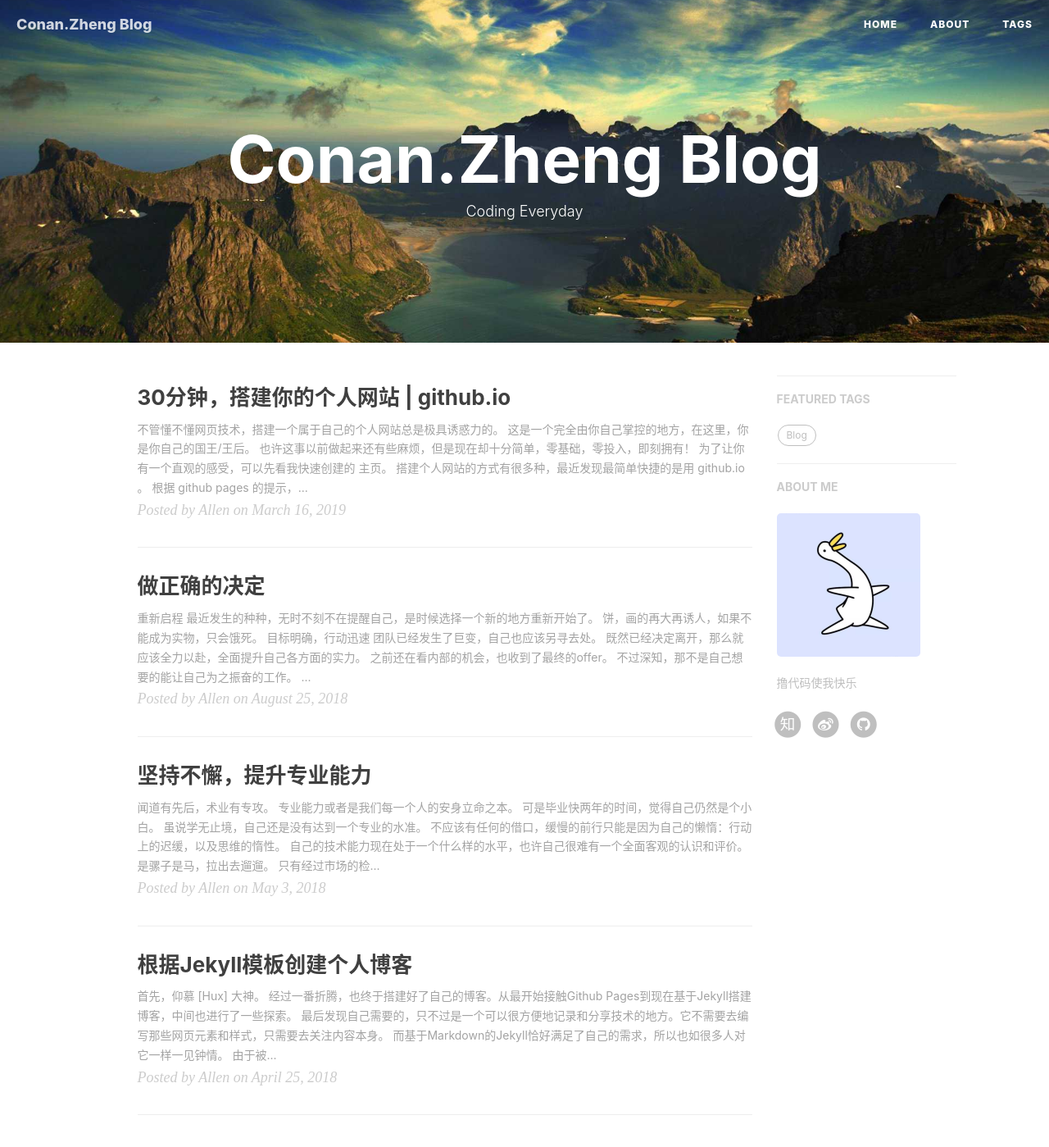
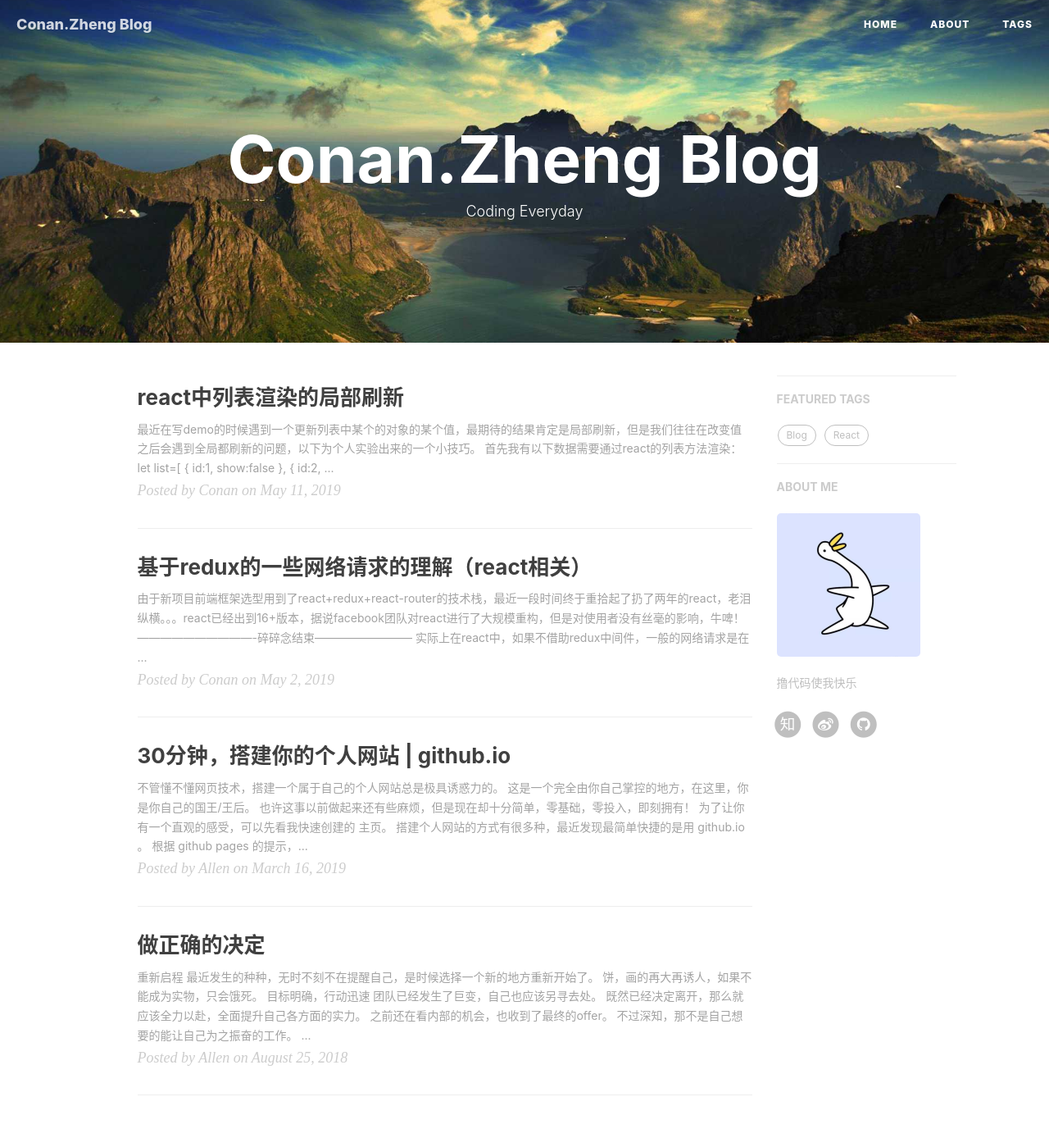
Before and after one commit to Marionettee/ConanZzz.github.io, a Jekyll site: the page built from index.html, in a window 1280 px wide and 1400 px high. Shown: the whole window at 82% size. Built offline with Jekyll 4.4.1, drawn with Linux system fonts in a browser that asks for light colours; nearby versions of some CDN libraries; the list of posts is cut into pages by our own code; comment, search, counter and statistics services are not loaded.

Commit message:
add two blogs

````diff
--- a/_config.yml
+++ b/_config.yml
@@ -10,7 +10,7 @@ baseurl: ""
 
 # SNS settings
 RSS: false
-weibo_username:     -米兰的风吹透米兰的巷
+weibo_username:     2998051501
 zhihu_username:     ConanZzz
 github_username:    Marionettee
 linkedin_username:
--- a/_posts/2018-04-25-build-blog-based-on-jekull-theme.markdown
+++ /dev/null
@@ -1,33 +0,0 @@
----
-layout:       post
-title:        "根据Jekyll模板创建个人博客"
-date:         2018-04-25
-author:       "Allen"
-header-img:   "img/in-post/build-blog-with-jekyll-theme/jekyll-theme.png"
-header-mask:  0.7
-catalog:      false
-multilingual: false
-tags:
-    - Jekyll
-    - Blog
----
-
-首先，仰慕 [[Hux]](https://huangxuan.me/) 大神。
-
-经过一番折腾，也终于搭建好了自己的博客。从最开始接触Github Pages到现在基于Jekyll搭建博客，中间也进行了一些探索。
-
-最后发现自己需要的，只不过是一个可以很方便地记录和分享技术的地方。它不需要去编写那些网页元素和样式，只需要去关注内容本身。
-
-而基于Markdown的Jekyll恰好满足了自己的需求，所以也如很多人对它一样一见钟情。
-
-由于被墙的原因，在Windows上搭建Jekyll所需环境费了一些周折。在模板的选择上，也因为选择太多，经历了一些反反复复，乱花渐欲迷人眼。
-
-但是功能丰富，富有设计感并且易于修改的模板却凤毛麟角，
-
-经过使用和对比。最终还是选择Hux的模板，大佬就是大佬，很多有用的注释方便了定制。
-
-到现在，它呈现在了眼前，也算是完成了搭建平台的基础工作，尽管以后还是要不断的完善和修改。
-
-希望以后能够多能记录一些技术的想法和总结，促使自己的技术能力不断进步，同时也是对自己写作水平的一个提升。
-
-保持好奇心，保持谦卑，在有趣的技术领域不断向前。
--- a/_posts/2018-05-03-imporve-professional-competence.markdown
+++ /dev/null
@@ -1,50 +0,0 @@
----
-layout:       post
-title:        "坚持不懈，提升专业能力"
-date:         2018-05-03
-author:       "Allen"
-header-img:   "img/in-post/improve-professional-competence/professional-competence.jpg"
-header-mask:  0.7
-catalog:      false
-multilingual: false
-tags:
-    - Blog
----
-
-> 闻道有先后，术业有专攻。
-
-专业能力或者是我们每一个人的安身立命之本。
-
-可是毕业快两年的时间，觉得自己仍然是个小白。
-
-虽说学无止境，自己还是没有达到一个专业的水准。
-
-不应该有任何的借口，缓慢的前行只能是因为自己的懒惰：行动上的迟缓，以及思维的惰性。
-
-自己的技术能力现在处于一个什么样的水平，也许自己很难有一个全面客观的认识和评价。
-
-是骡子是马，拉出去遛遛。
-
-只有经过市场的检验，才能直到自己的真实价值，人才市场会给出最公允的评价。
-
-在公司内外部寻找了一些机会，但是一直也没有音信。
-
-让自己意识到，也许自己并不是那么有竞争力，只是现在的公司和职位蒙蔽了自己的认知。
-
-出来混还是要有真本事的，不论是现在，还是以后去其他的地方。
-
-> 你是有些急功近利的
-
-就像一个很好的同事告诫自己那样。
-
-罗马不是一天建成的，能力也不是能培养的，没有人能够一天成为技术大神。
-
-所以，利用现在手上的各种资源，尤其是宝贵的时间和身边的技术牛人，不断夯实自己的专业基础，提升自己的能力。
-
-想清楚自己到底想做什么样的工作，去什么样的公司。
-
-在招聘网站上找到对应的职位，根据职位的描述，培养相关的能力，让自己成为一个合格的人。
-
-如果直到自己想要什么，却没有得到，只能说明自己还没有努力去争取。
-
-积跬步，方能行千里。
--- /dev/null
+++ b/_posts/2019-05-02-react-middleware-to-handle-http-request.markdown
@@ -0,0 +1,33 @@
+---
+layout:       post
+title:        "基于redux的一些网络请求的理解（react相关）"
+date:         2019-05-02
+author:       "Conan"
+header-img:   "img/in-post/build-blog-with-jekyll-theme/jekyll-theme.png"
+header-mask:  0.7
+catalog:      false
+multilingual: false
+tags:
+    - Blog
+    - React
+---
+
+由于新项目前端框架选型用到了react+redux+react-router的技术栈，最近一段时间终于重拾起了扔了两年的react，老泪纵横。。。react已经出到16+版本，据说facebook团队对react进行了大规模重构，但是对使用者没有丝毫的影响，牛啤！
+
+*-------------------------------碎碎念结束--------------------------*
+
+---
+  实际上在react中，如果不借助redux中间件，一般的网络请求是在 componentDidMount 生命周期中触发的，对于为什么是componentDidMount中发请求呢？
+**componentDidMount是官方推荐的用来发网络请求的生命周期**，它是在组件完全挂载之后才会去触发的。因为本人之前的项目有用过Angular5，给我的感觉就像是componentDidMount和angular5中的ngOnInit，那为什么不在constructor中调用呢？合理的解释是因为这个时候组件还未挂载，在这个时候进行一些数据绑定的操作可能会找不到一些相应的DOM，导致报错。
+
+  OK，以上说明了为什么是在componentDidMount中发送网络请求，但实际上在项目中我看到很多人推荐用redux中间件去发送网络请求，以下会介绍我两种中间件。
+
+---
+  1，[redux-thunk](https://github.com/reduxjs/redux-thunk)使用方法详见readme。这个中间件的作用实际是给redux中的dispatch方法做了拓展，dispatch方法本身是接收一个对象的，通过redux-thunk，dispatch方法可以接收一个函数并调用。这个中间件的好处在于我们我们可以在action-creator中去发送请求，而不用写在生命周期函数里面，还有很重要的一点就是方便进行单元测试。但是如果在请求过后需要对response进行复杂的数据处理，写在action-creator中会显得比较臃肿。第二种中间件就是为了处理这种状况的。
+
+  2，[redux-saga](https://github.com/redux-saga/redux-saga)使用方法详见readme。这个中间件实际是将所有异步请求放在一个文件中进行处理，如果有对请求数据进行操作的需求，建议放到这里，但是。。。saga的入门门槛好像有点高，因为他使用到了ES6中的generator函数（说实话我在接触saga之前完全没有用过generator函数），另外就是在error handle方面要用try-catch。以下可供参考：
+  `function* getReq(){
+let res = yield axios.get(url);
+let action = initAction(res.data);
+yield put(action);
+}`
--- /dev/null
+++ b/_posts/2019-05-11-react-partial-render.markdown
@@ -0,0 +1,70 @@
+---
+layout:       post
+title:        "react中列表渲染的局部刷新"
+date:         2019-05-11
+author:       "Conan"
+header-img:   "img/in-post/improve-professional-competence/professional-competence.jpg"
+header-mask:  0.7
+catalog:      false
+multilingual: false
+tags:
+    - Blog
+    - React
+---
+
+最近在写demo的时候遇到一个更新列表中某个的对象的某个值，最期待的结果肯定是局部刷新，但是我们往往在改变值之后会遇到全局都刷新的问题，以下为个人实验出来的一个小技巧。
+
+首先我有以下数据需要通过react的列表方法渲染：
+```js
+let list=[
+    {
+        id:1,
+        show:false
+    },
+    {
+        id:2,
+        show:false
+    },
+    {
+        id:3,
+        show:false
+    }
+]
+```
+我们通过以下react方法进行渲染：
+```js
+render(){
+    return (
+        {list.map((val)=>{
+            <DemoComponent val={val}/>
+        })}
+    )
+}
+```
+在这里我们需要重新写一个DemoComponent的组件：
+```js
+import React,{Component} from 'react';
+export class DemoComponent extends Component{
+    render(){
+        <div>
+          <div>this.props.val.id</div>
+          <button onClick={()=>this.toggleDialog()}>toggle</button>
+        </div>
+    }
+    toggleDialog(){
+        // 更改val.showDialog相关操作。
+    }
+    shouldComponentUpdate(nextProps){
+        return JSON.stringify(nextProps) !== JSON.stringify(this.props);
+    }
+}
+```
+当我们点击第一个button，这个时候就能达到局部刷新，只刷新第一个DemoComponent组件的效果了。
+
+但以上操作是什么原理呢？
+
+首先，大家平时都推荐使用的PureComponent不能在这里使用,因为这个组件没有shouldComponentUpdate这个钩子函数，虽然PureComponent也有对比props和nextProps并自行判断当前组件是否需要重新渲染的功能，但是这个对比对对象是没有用的，因为{} === {}是返回false的（对这个知识点不理解的朋友可以去看看堆栈相关的知识），数组同理。
+
+那么为了让其他列表组件没有必要多去render一次，所以我在shouldComponentUpdate中取了个巧，直接JSON.stringify，将两个对象转换成字符串进行比较，这样就方便的多。
+
+当然这里也是自己为了不去写一个isEqual方法而偷懒的做法，这样做的好处是简单方便，也节省时间（isEqual方法必然会for-in循环，对于更复杂的情况甚至需要递归，在内存消耗和时间复杂度上肯定会比JSON.stringify严重），缺点在于可拓展性不高，如果是个数组，就比较头疼。
--- a/about.html
+++ b/about.html
@@ -1,7 +1,7 @@
 ---
 layout: page
 title: "About"
-description: "热爱编程，用代码创造价值"
+description: "有生之年 狭路相逢 终不能幸免"
 header-img: "img/about.jpg"
 multilingual: true
 ---
````
Also changed, not shown: _includes/zh.md (+5 -1 lines).
